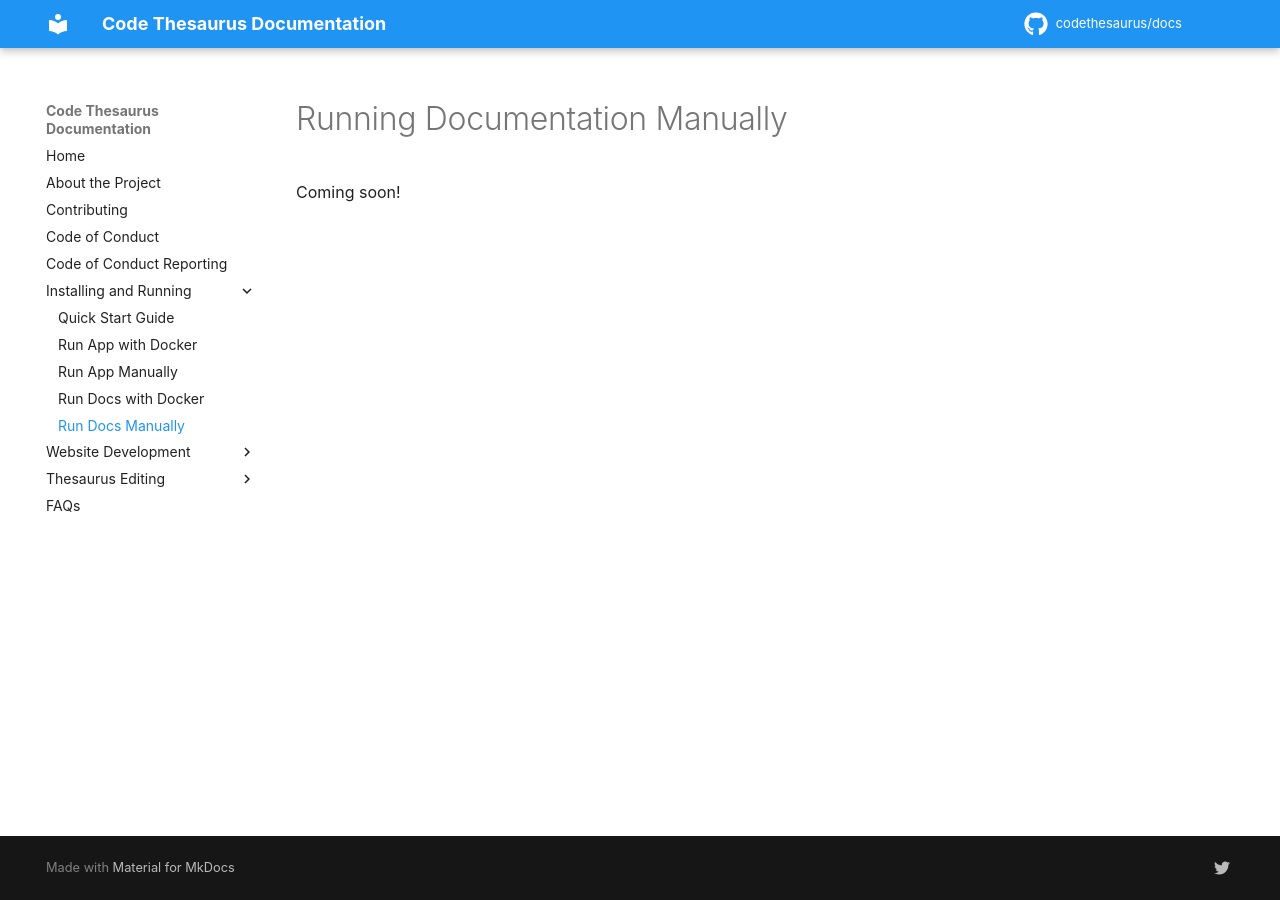
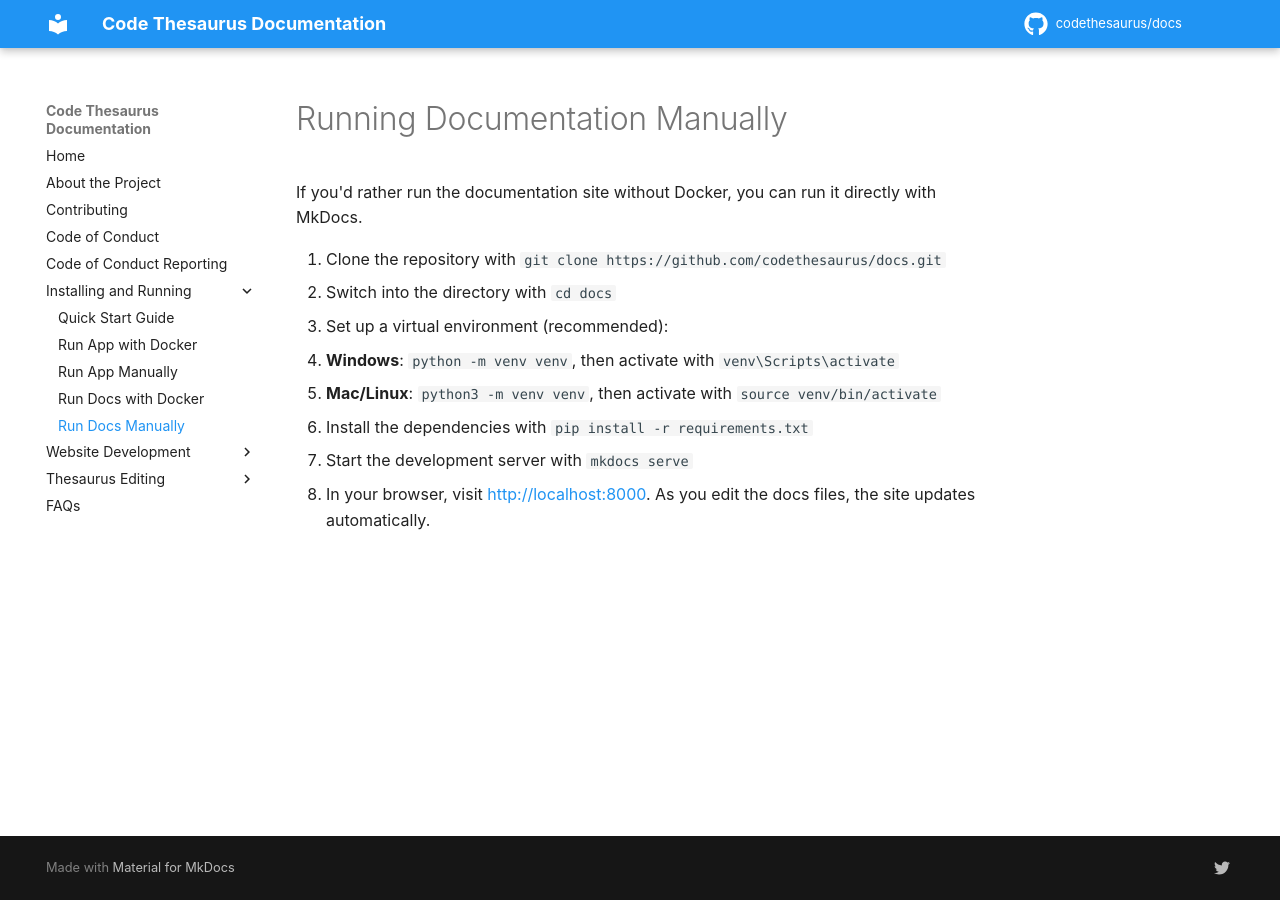
Before and after one commit to codethesaurus/docs, an MkDocs documentation site: the page built from docs/install/install-docs-manual.md, in a window 1280 px wide. Built offline with MkDocs 1.6.1 and Material for MkDocs 9.7.7, drawn with Linux system fonts in a browser that asks for light colours; comment, search, counter and statistics services are not loaded.

Commit message:
Remove outdated Install-docs.md and enhance various documentation files with clearer instructions.

```diff
--- a/docs/install/install-docs-manual.md
+++ b/docs/install/install-docs-manual.md
@@ -1,3 +1,12 @@
 # Running Documentation Manually
 
-Coming soon!
+If you'd rather run the documentation site without Docker, you can run it directly with MkDocs.
+
+1. Clone the repository with `git clone https://github.com/codethesaurus/docs.git`
+2. Switch into the directory with `cd docs`
+3. Set up a virtual environment (recommended):
+   - **Windows**: `python -m venv venv`, then activate with `venv\Scripts\activate`
+   - **Mac/Linux**: `python3 -m venv venv`, then activate with `source venv/bin/activate`
+4. Install the dependencies with `pip install -r requirements.txt`
+5. Start the development server with `mkdocs serve`
+6. In your browser, visit [http://localhost:8000](http://localhost:8000). As you edit the docs files, the site updates automatically.
```
Also changed, not shown: Install-docs.md (deleted, +0 -94 lines), README.md (+1 -1 lines), docs/faq/index.md (added, +33 -0 lines), docs/index.md (+1 -1 lines), docs/install/install-ct-manual.md (+1 -5 lines), docs/website/database-architecture.md (+15 -1 lines), docs/website/project-architecture.md (+3 -1 lines).
